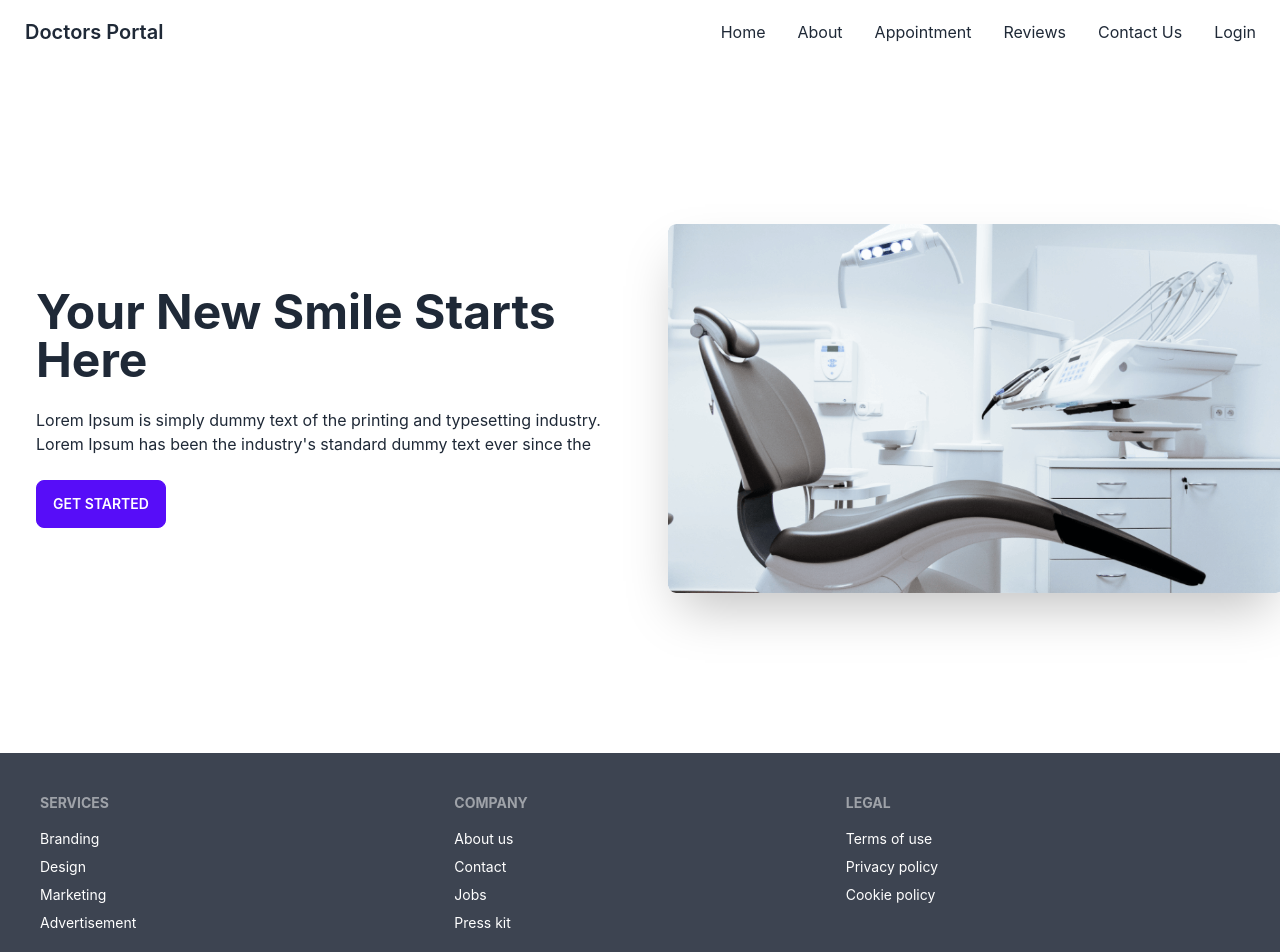
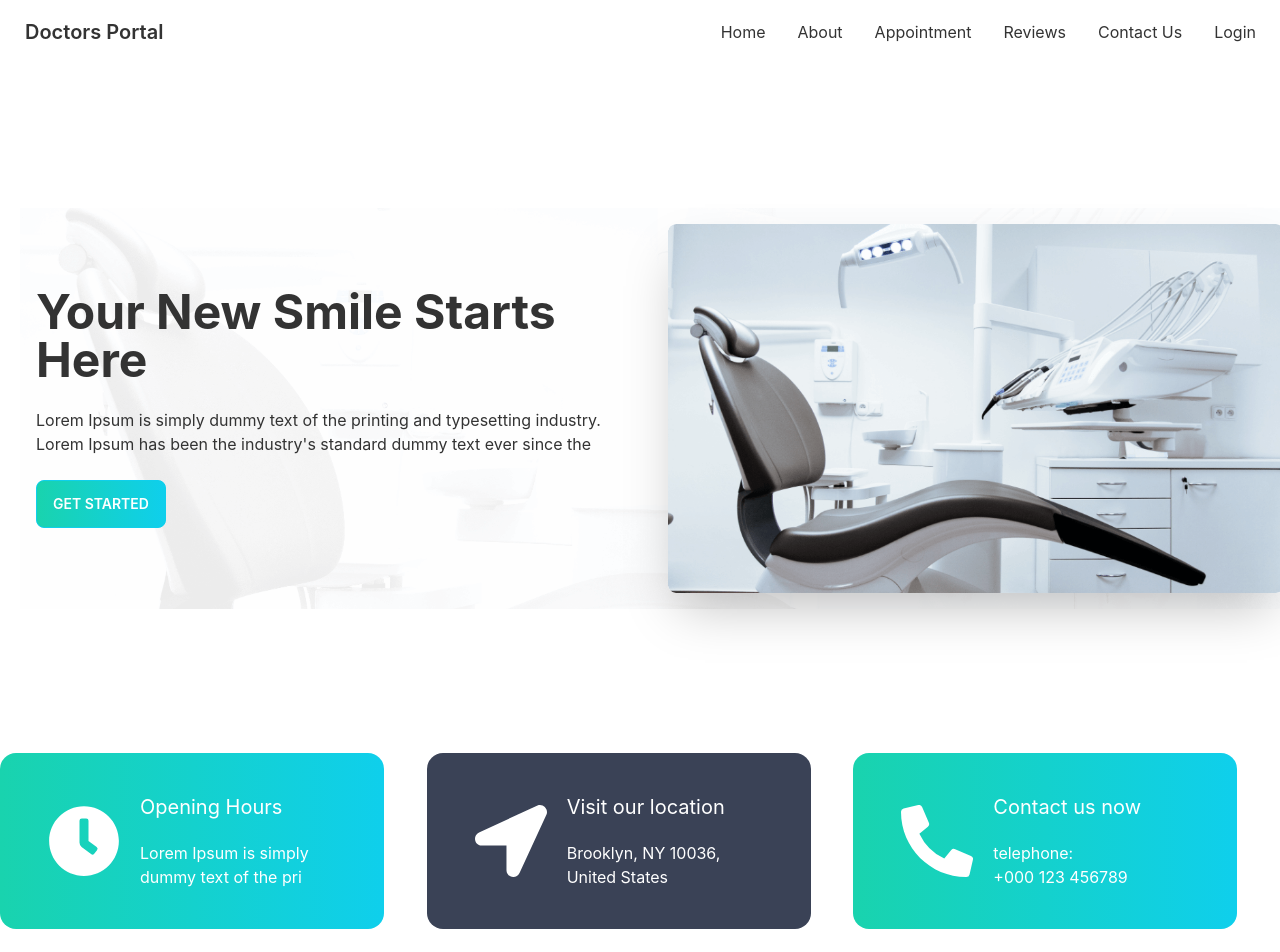
Before and after one commit to Mezan2002/doctors_portal_client_by_mezan, a React (Create React App) app: page / in a window 1280 px wide. Shown: the top 952 px of the page. Built offline with nearby package versions, Linux system fonts and the light colour scheme.

Commit message:
info card almost done

```diff
--- /dev/null
+++ b/src/Pages/Home/Banner/Banner.css
@@ -0,0 +1,3 @@
+.hero {
+  background-image: url(../../../assets/images/bg.png);
+}
--- a/src/Pages/Home/Banner/Banner.js
+++ b/src/Pages/Home/Banner/Banner.js
@@ -1,5 +1,6 @@
 import React from "react";
 import BannerImage from "../../../assets/images/chair.png";
+import "./Banner.css";
 
 const Banner = () => {
   return (
@@ -16,7 +17,9 @@ const Banner = () => {
               industry. Lorem Ipsum has been the industry's standard dummy text
               ever since the
             </p>
-            <button className="btn btn-primary">Get Started</button>
+            <button className="btn btn-primary bg-gradient-to-r from-secondary to-primary text-white">
+              Get Started
+            </button>
           </div>
         </div>
       </div>
--- a/src/Pages/Home/Home/Home.js
+++ b/src/Pages/Home/Home/Home.js
@@ -1,10 +1,12 @@
 import React from "react";
 import Banner from "../Banner/Banner";
+import InfoCard from "../InfoCard/InfoCard";
 
 const Home = () => {
   return (
     <div>
       <Banner></Banner>
+      <InfoCard></InfoCard>
     </div>
   );
 };
--- /dev/null
+++ b/src/Pages/Home/InfoCard/InfoCard.js
@@ -0,0 +1,46 @@
+import React from "react";
+import { FaClock, FaLocationArrow, FaPhoneAlt } from "react-icons/fa";
+
+const InfoCard = () => {
+  return (
+    <div className="grid grid-cols-3 mb-10">
+      <div className="card w-96 bg-gradient-to-r from-secondary to-primary text-white">
+        <div className="flex py-10 px-12 items-center">
+          <div>
+            <FaClock className="text-7xl"></FaClock>
+          </div>
+          <div className="ml-5">
+            <h4 className="text-xl mb-5">Opening Hours</h4>
+            <p>Lorem Ipsum is simply dummy text of the pri</p>
+          </div>
+        </div>
+      </div>
+      <div className="card w-96 bg-accent text-white">
+        <div className="flex py-10 px-12 items-center">
+          <div>
+            <FaLocationArrow className="text-7xl"></FaLocationArrow>
+          </div>
+          <div className="ml-5">
+            <h4 className="text-xl mb-5">Visit our location</h4>
+            <p>Brooklyn, NY 10036, United States</p>
+          </div>
+        </div>
+      </div>
+      <div className="card w-96 bg-gradient-to-r from-secondary to-primary text-white">
+        <div className="flex py-10 px-12 items-center">
+          <div>
+            <FaPhoneAlt className="text-7xl"></FaPhoneAlt>
+          </div>
+          <div className="ml-5">
+            <h4 className="text-xl mb-5">Contact us now</h4>
+            <p>
+              telephone: <br /> +000 123 456789
+            </p>
+          </div>
+        </div>
+      </div>
+    </div>
+  );
+};
+
+export default InfoCard;
--- a/tailwind.config.js
+++ b/tailwind.config.js
@@ -1,6 +1,19 @@
 /** @type {import('tailwindcss').Config} */
 module.exports = {
   content: ["./src/**/*.{js,jsx,ts,tsx}"],
+  daisyui: {
+    themes: [
+      {
+        doctorsPortalTheme: {
+          primary: "#0FCFEC",
+          secondary: "#19D3AE",
+          accent: "#3A4256",
+          neutral: "#3D4451",
+          "base-100": "#FFFFFF",
+        },
+      },
+    ],
+  },
   theme: {
     extend: {},
   },
```
